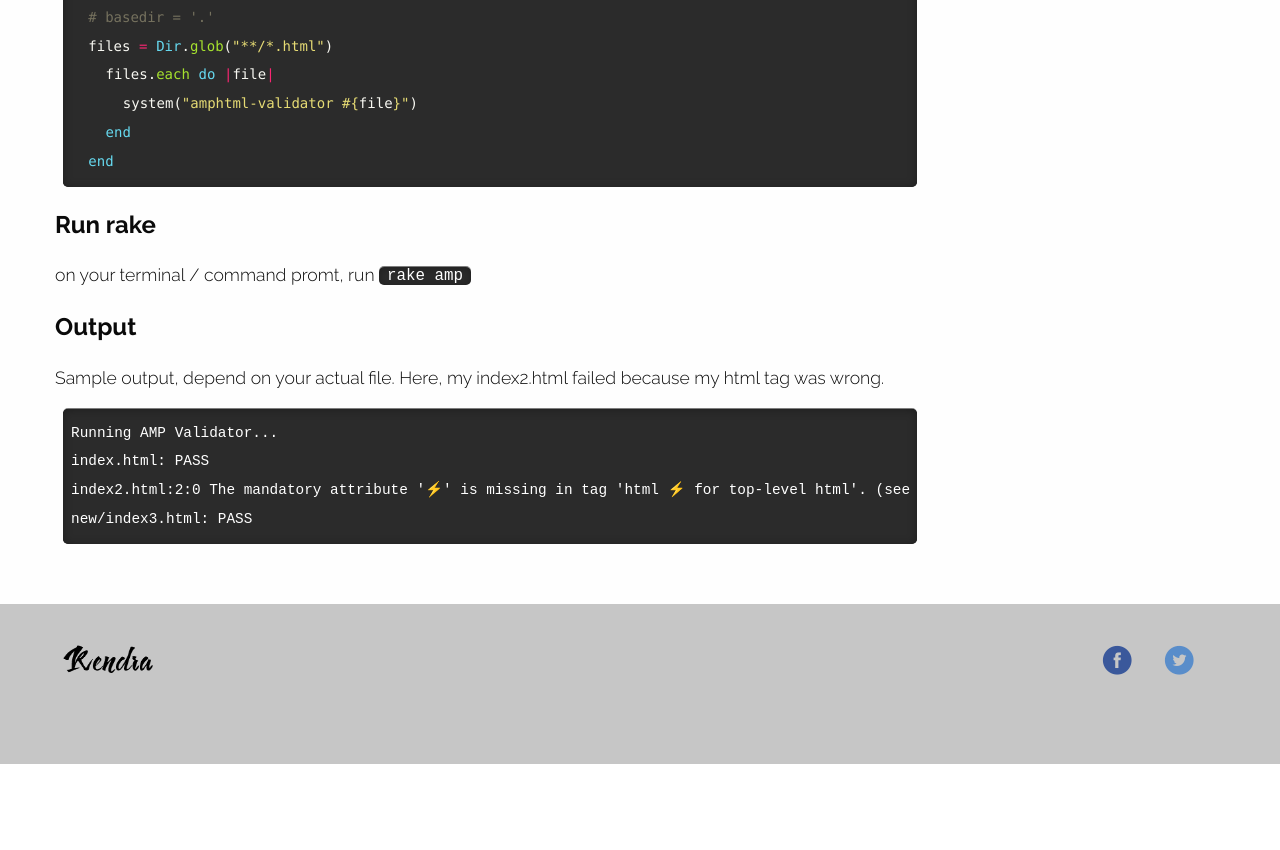
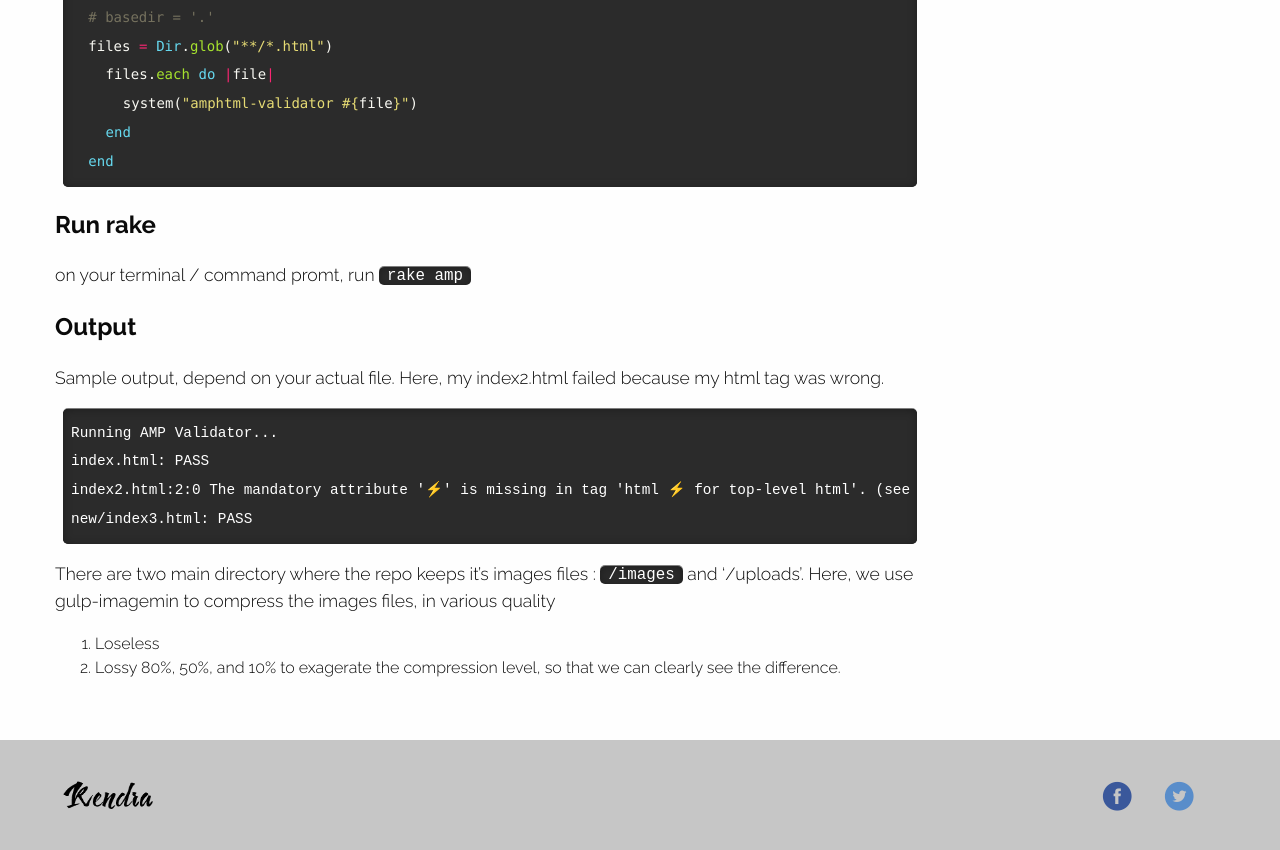
Before and after one commit to rendrap/rendrap.github.io, a Jekyll site: the page built from _posts/2018-02-13-validate-multiple-amp-html.markdown, in a window 1280 px wide and 900 px high, scrolled down 1642 px. Shown: the top 850 px of the window. Built offline with Jekyll 4.4.1, drawn with Linux system fonts in a browser that asks for light colours; comment, search, counter and statistics services are not loaded; before the commit the page ends 2406 px from its top, so only the background shows below that.

Commit message:
Update 2018-02-13-validate-multiple-amp-html.markdown

````diff
--- a/_posts/2018-02-13-validate-multiple-amp-html.markdown
+++ b/_posts/2018-02-13-validate-multiple-amp-html.markdown
@@ -58,3 +58,9 @@ index.html: PASS
 index2.html:2:0 The mandatory attribute '⚡' is missing in tag 'html ⚡ for top-level html'. (see https://www.ampproject.org/docs/reference/spec#required-markup)
 new/index3.html: PASS
 ```
+
+There are two main directory where the repo keeps it's images files : `/images` and '/uploads'.
+Here, we use gulp-imagemin to compress the images files, in various quality
+
+1. Loseless
+2. Lossy 80%, 50%, and 10% to exagerate the compression level, so that we can clearly see the difference.
````
